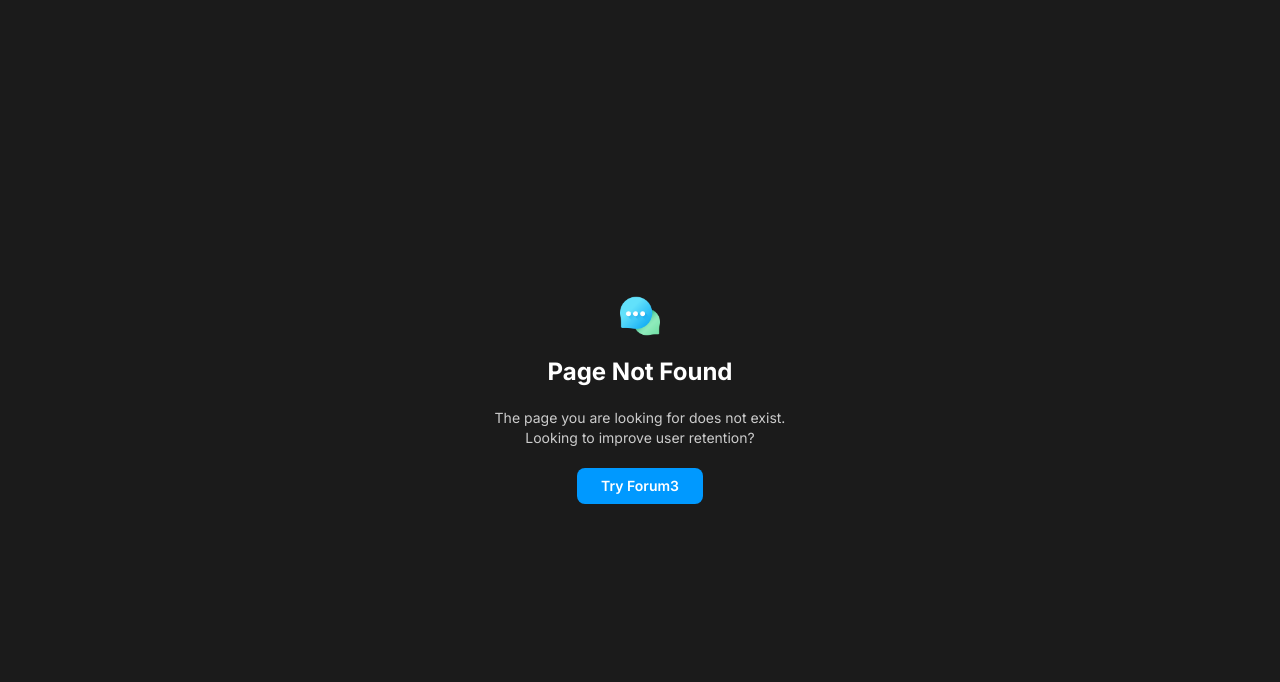
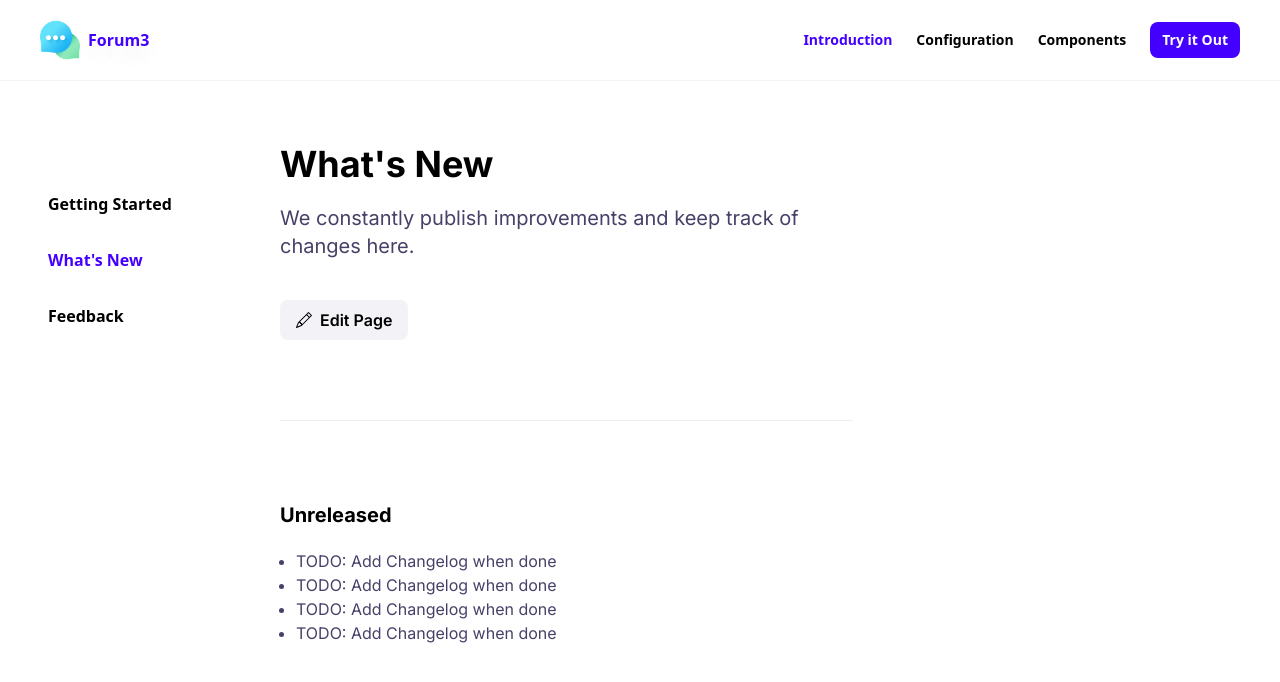
Before and after one commit to pybash1/forum3, a React (Create React App) app: page /introduction/changelog in a window 1280 px wide. Before the commit this address had no page. Shown: the top 682 px of the page. Built offline with nearby package versions, Linux system fonts and the light colour scheme; what @orbisclub/orbis-sdk would draw is missing.

Commit message:
feat(introduction): completed introduction subpages with feedback page(without functionality)

```diff
--- /dev/null
+++ b/src/routes/introduction/Changelog.tsx
@@ -0,0 +1,51 @@
+import Navbar from "../../components/Navbar";
+import Sidebar from "../../components/Sidebar";
+
+export default function Changelog() {
+  return (
+    <div>
+      <Navbar current="/introduction" />
+      <Sidebar
+        links={[
+          { name: "Getting Started", link: "/introduction" },
+          { name: "What's New", link: "/introduction/changelog", active: true },
+          { name: "Feedback", link: "/introduction/feedback" },
+        ]}
+      />
+      <div className="pl-[280px] w-2/3 pt-20 font-inter">
+        <div className="font-bold text-black text-4xl pt-16">
+          What's New
+        </div>
+        <div className="text-[#464168] text-xl pt-5 pb-10 font-normal">
+          We constantly publish improvements and keep track of changes here.
+        </div>
+        <a
+          href="https://github.com/pybash1/forum3/blob/cra/src/routes/Introduction.tsx"
+          className="bg-[#F2F2F7] rounded-lg px-4 py-2 font-semibold flex flex-row w-fit items-center gap-2"
+        >
+          <svg
+            xmlns="http://www.w3.org/2000/svg"
+            width="16"
+            height="16"
+            fill="currentColor"
+            className="bi bi-pencil"
+            viewBox="0 0 16 16"
+          >
+            <path d="M12.146.146a.5.5 0 0 1 .708 0l3 3a.5.5 0 0 1 0 .708l-10 10a.5.5 0 0 1-.168.11l-5 2a.5.5 0 0 1-.65-.65l2-5a.5.5 0 0 1 .11-.168l10-10zM11.207 2.5 13.5 4.793 14.793 3.5 12.5 1.207 11.207 2.5zm1.586 3L10.5 3.207 4 9.707V10h.5a.5.5 0 0 1 .5.5v.5h.5a.5.5 0 0 1 .5.5v.5h.293l6.5-6.5zm-9.761 5.175-.106.106-1.528 3.821 3.821-1.528.106-.106A.5.5 0 0 1 5 12.5V12h-.5a.5.5 0 0 1-.5-.5V11h-.5a.5.5 0 0 1-.468-.325z" />
+          </svg>
+          Edit Page
+        </a>
+        <div className="bg-[#eeeeee] my-20 h-[0.5px]"></div>
+        <div className="font-bold text-xl">Unreleased</div>
+        <div className="text-[#464168] pt-5 pb-10 font-normal">
+          <ul className="list-disc pl-4">
+            <li>TODO: Add Changelog when done</li>
+            <li>TODO: Add Changelog when done</li>
+            <li>TODO: Add Changelog when done</li>
+            <li>TODO: Add Changelog when done</li>
+          </ul>
+        </div>
+      </div>
+    </div>
+  );
+}
--- /dev/null
+++ b/src/routes/introduction/Feedback.tsx
@@ -0,0 +1,32 @@
+import Navbar from "../../components/Navbar";
+import Sidebar from "../../components/Sidebar";
+
+export default function Changelog() {
+  return (
+    <div>
+      <Navbar current="/introduction" />
+      <Sidebar
+        links={[
+          { name: "Getting Started", link: "/introduction" },
+          { name: "What's New", link: "/introduction/changelog" },
+          { name: "Feedback", link: "/introduction/feedback", active: true },
+        ]}
+      />
+      <div className="pl-[280px] w-2/3 pt-20 font-inter">
+        <div className="font-bold text-black text-4xl pt-16">Feedback</div>
+        <div className="text-[#464168] text-xl pt-5 pb-10 font-normal">
+          Need an additional component? Can't find something? Please let us know
+          and we'll try to update our documentation as fast as possible.
+        </div>
+        <div className="text-[#464168] pt-5 pb-10 font-normal flex flex-col gap-4">
+            <div className="flex flex-row gap-4">
+                <input className="w-full h-14 bg-[#F2F2F7] rounded-xl px-4 outline-none" placeholder="Name" />
+                <input className="w-full h-14 bg-[#F2F2F7] rounded-xl px-4 outline-none" placeholder="Email" />
+            </div>
+            <textarea className="w-full h-36 bg-[#F2F2F7] rounded-xl px-4 py-4 outline-none" placeholder="Message"></textarea>
+            <button className="w-full h-14 bg-[#4400FF] rounded-xl px-4 py-4 outline-none text-white font-semibold">Send</button>
+        </div>
+      </div>
+    </div>
+  );
+}
```
Also changed, not shown: src/index.tsx (+10 -0 lines).
